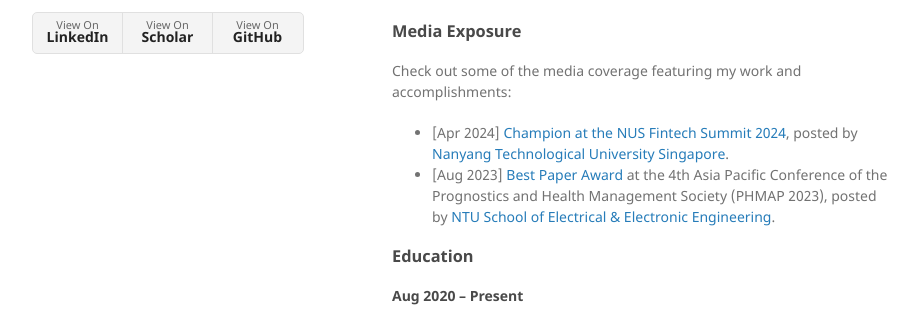
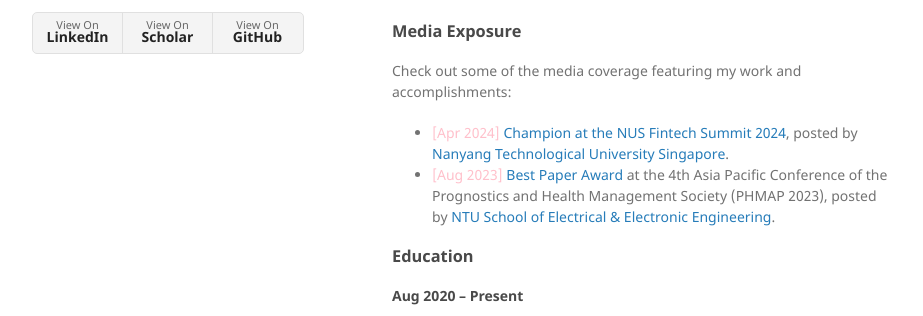
Before and after one commit to jiaxiang-cheng/jiaxiang-cheng.github.io, a Jekyll site: the page built from index.md, in a window 1280 px wide. Shown: the part 366-682 px from the top of the page, without its empty margins (178-1101 px from the left). Built offline with Jekyll 4.4.1, drawn with Linux system fonts in a browser that asks for light colours; our own code applies the rules of GitHub Pages for plain Markdown files.

Commit message:
update official coverage

```diff
--- a/index.md
+++ b/index.md
@@ -15,9 +15,9 @@ held from September 11th to 14th, 2023.
 
 ### Media Exposure
 Check out some of the media coverage featuring my work and accomplishments:
-- [Apr 2024] [Champion at the NUS Fintech Summit 2024](https://www.linkedin.com/posts/ntusg_ntusg-ntusginnovation-ntusgstudents-activity-7176535505541427201-cUmB?utm_source=share&utm_medium=member_desktop),
+- <span style="color:pink">[Apr 2024]</span> [Champion at the NUS Fintech Summit 2024](https://www.linkedin.com/posts/ntusg_ntusg-ntusginnovation-ntusgstudents-activity-7176535505541427201-cUmB?utm_source=share&utm_medium=member_desktop),
 posted by [Nanyang Technological University Singapore](https://www.linkedin.com/school/ntusg).
-- [Aug 2023] [Best Paper Award](https://www.linkedin.com/posts/ntueee_ntueee-ntueee-activity-7110914240017825792-MmX8?utm_source=share&utm_medium=member_desktop)  at the 4th Asia Pacific Conference
+- <span style="color:pink">[Aug 2023]</span> [Best Paper Award](https://www.linkedin.com/posts/ntueee_ntueee-ntueee-activity-7110914240017825792-MmX8?utm_source=share&utm_medium=member_desktop)  at the 4th Asia Pacific Conference
 of the Prognostics and Health Management Society (PHMAP 2023),
 posted by [NTU School of Electrical & Electronic Engineering](https://www.linkedin.com/company/ntueee/).
 
```
